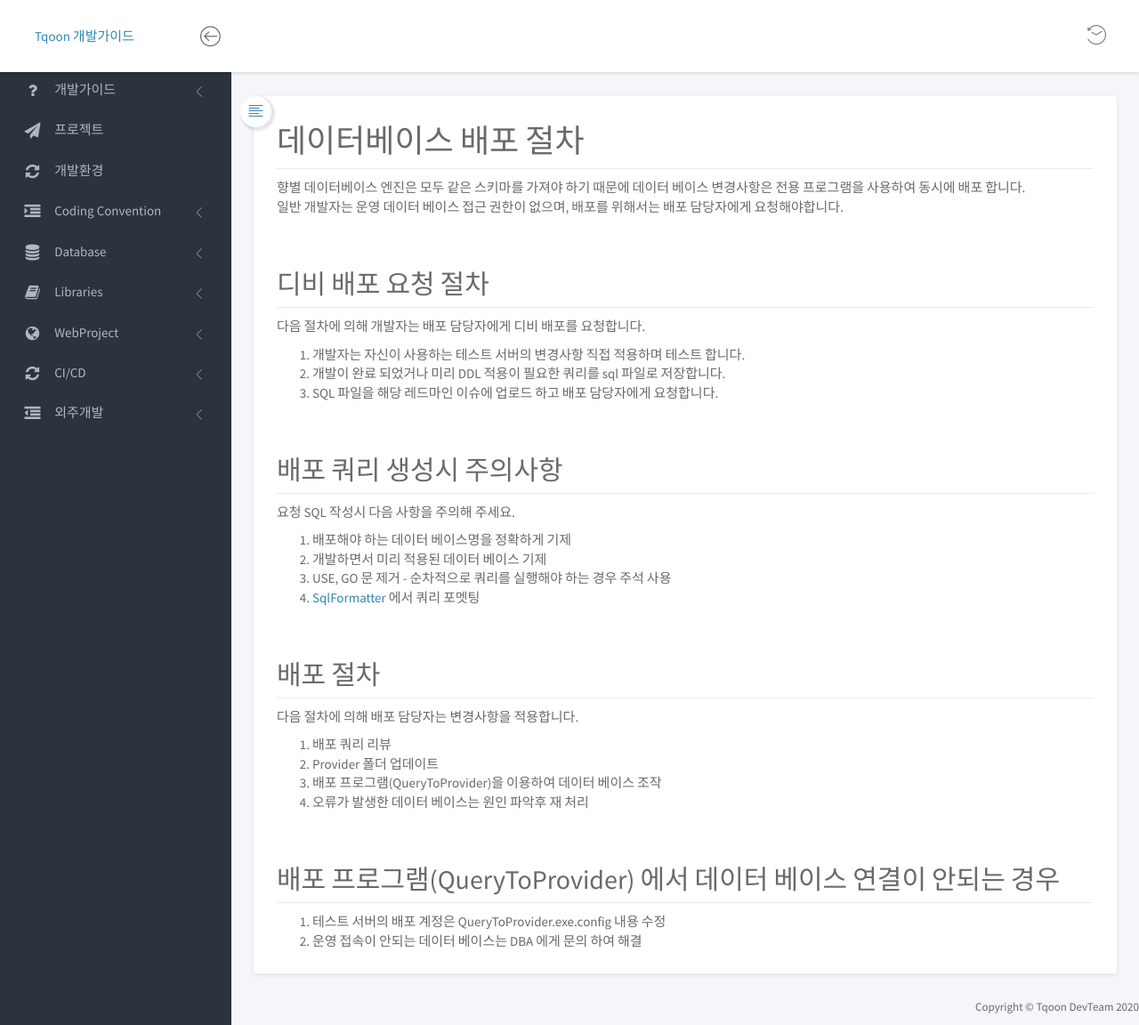
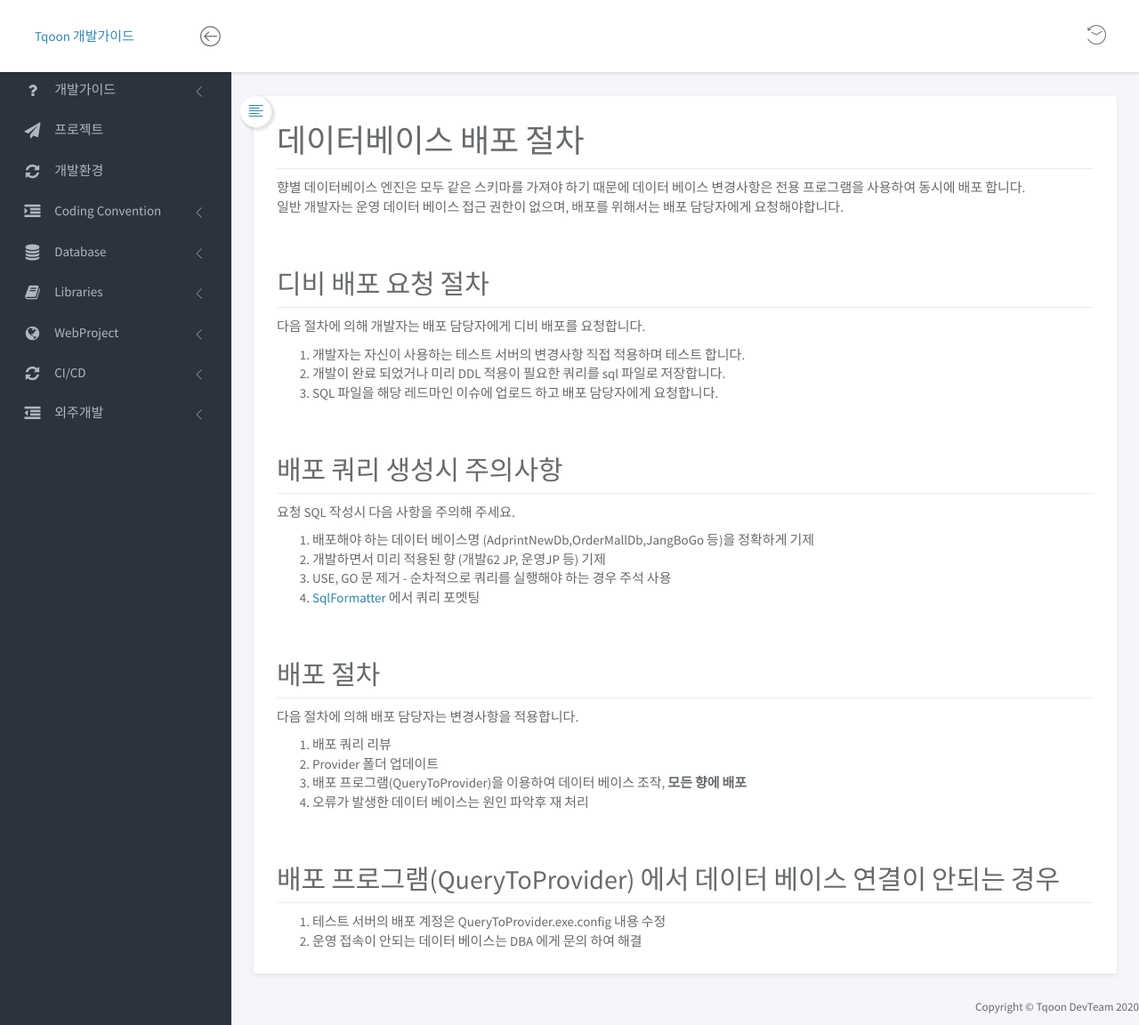
Before and after one commit to TqoonDevTeam/TqoonDevTeam.github.io, a Jekyll site: the page built from pages/devguide/database/deploy.md, in a window 1280 px wide and 1152 px high. Shown: the whole window at 89% size. Built offline with Jekyll 4.4.1, drawn with Linux system fonts in a browser that asks for light colours; nearby versions of some CDN libraries.

Commit message:
디비 배포  내용 수정

```diff
--- a/pages/devguide/database/deploy.md
+++ b/pages/devguide/database/deploy.md
@@ -25,8 +25,8 @@ history:
 ## 배포 쿼리 생성시 주의사항
 요청 SQL 작성시 다음 사항을 주의해 주세요.
 
-1. 배포해야 하는 데이터 베이스명을 정확하게 기제
-2. 개발하면서 미리 적용된 데이터 베이스 기제
+1. 배포해야 하는 데이터 베이스명 (AdprintNewDb,OrderMallDb,JangBoGo 등)을 정확하게 기제
+2. 개발하면서 미리 적용된 향 (개발62 JP, 운영JP 등) 기제
 3. USE, GO 문 제거 - 순차적으로 쿼리를 실행해야 하는 경우 주석 사용
 4. [SqlFormatter](http://www.dpriver.com/pp/sqlformat.htm) 에서 쿼리 포멧팅
 
@@ -35,7 +35,7 @@ history:
 
 1. 배포 쿼리 리뷰
 2. Provider 폴더 업데이트
-3. 배포 프로그램(QueryToProvider)을 이용하여 데이터 베이스 조작
+3. 배포 프로그램(QueryToProvider)을 이용하여 데이터 베이스 조작, __모든 향에 배포__
 4. 오류가 발생한 데이터 베이스는 원인 파악후 재 처리
 
 
```
